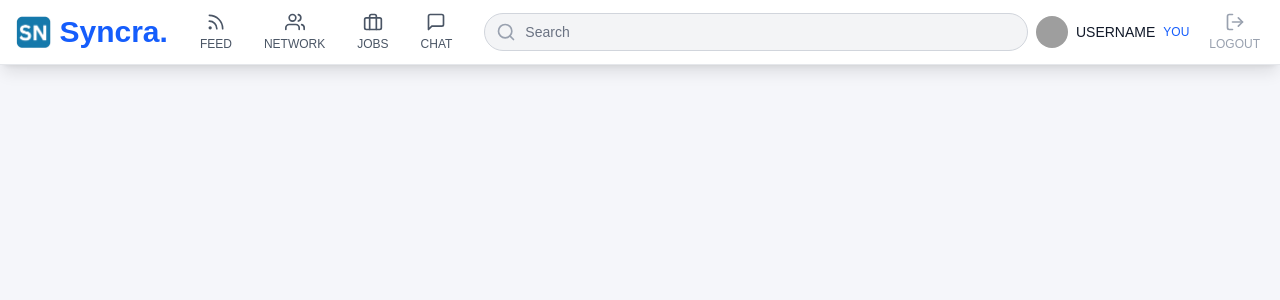
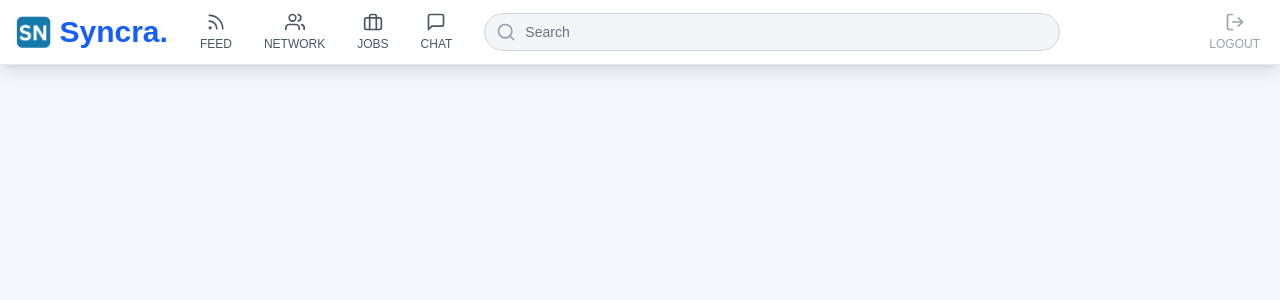
Before and after one commit to Mayuushi/IT342-Syncra, a React (Vite) app in the folder frontend-web/My-Syncra/: page /dashboard in a window 1280 px wide. Shown: the top 300 px of the page. Built offline with nearby package versions, Linux system fonts and the light colour scheme; sample sign-in values are in the browser's storage; grey boxes are pictures that could not be loaded.

Commit message:
removed username and pic in the navbar

```diff
--- a/frontend-web/My-Syncra/src/Components/NavBar.jsx
+++ b/frontend-web/My-Syncra/src/Components/NavBar.jsx
@@ -94,21 +94,7 @@ export const NavBar = () => {
             </div>
           </div>
           <div className="flex items-center">
-            <div className="flex-shrink-0 relative">
-              <div className="flex items-center">
-                <img
-                  className="h-8 w-8 rounded-full"
-                  src="https://images.unsplash.com/photo-1472099645785-5658abf4ff4e?ixlib=rb-1.2.1&ixid=eyJhcHBfaWQiOjEyMDd9&auto=format&fit=facearea&facepad=2&w=256&h=256&q=80"
-                  alt="User profile"
-                />
-                <div className="ml-2 hidden md:block">
-                  <div className="flex items-center">
-                    <div className="text-sm font-medium text-gray-900">USERNAME</div>
-                    <div className="ml-2 text-xs font-medium text-blue-600">YOU</div>
-                  </div>
-                </div>
-              </div>
-            </div>
+
 
             <div className="ml-4 flex items-center">
               {/* Replaced "Others" with Logout button */}
```
